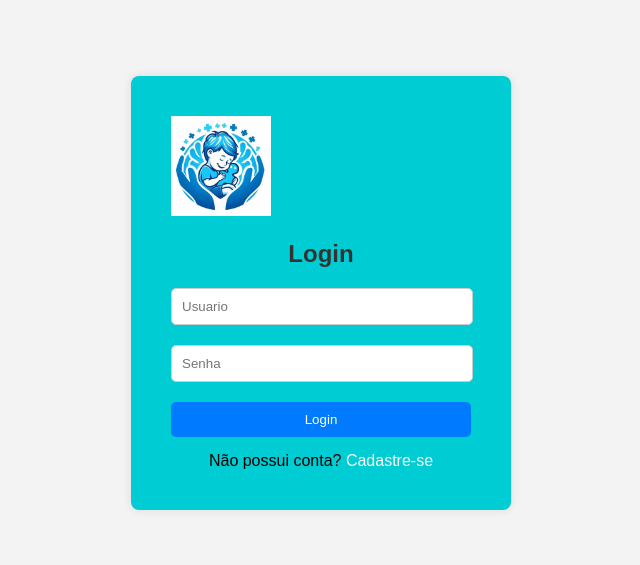
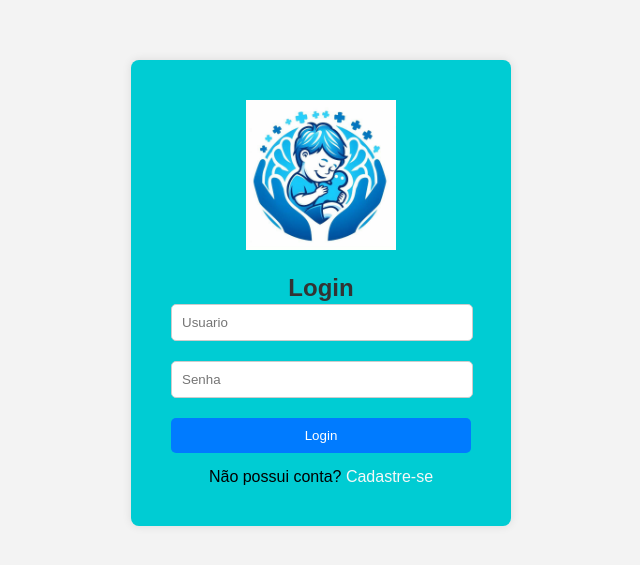
Before and after one commit to WIL010/InclusaoAzul, a plain HTML site: page LOGIN.html in a window 1280 px wide. Shown: the part 107-672 px from the top of the page, without its empty margins (319-959 px from the left). Drawn offline with Linux system fonts and the light colour scheme.

Commit message:
CSS Atualizado

```diff
--- a/STYLE.css
+++ b/STYLE.css
@@ -17,15 +17,19 @@ body {
     width: 300px;
 }
 .Logo {
-width: 100px; /* Definindo a largura desejada */
-height: auto; /* Mantendo a proporção da imagem */
+    width: 150px; /* Definindo a largura desejada */
+    height: auto; /* Mantendo a proporção da imagem */
+    align-self:center;
+    margin-left: 25%;
 }
 
 
 .login-container h2 {
-    text-align: center;
-    margin-bottom: 20px;
+    display: flex;
+    justify-content: center;
+    margin-bottom: 2px;
     color: #333;
+    align-items: center;
 }
 
 .login-container input[type="text"],
```
